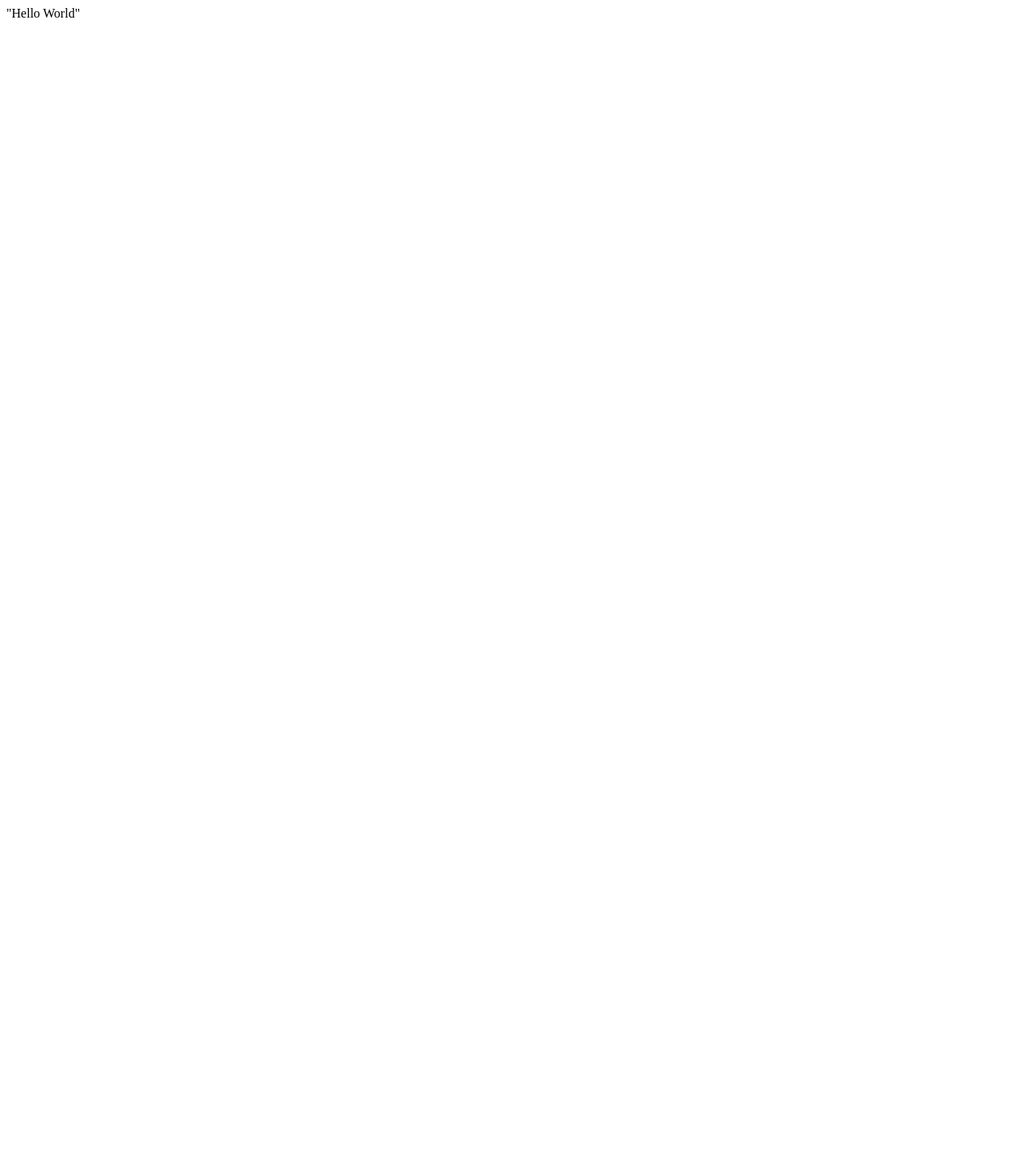
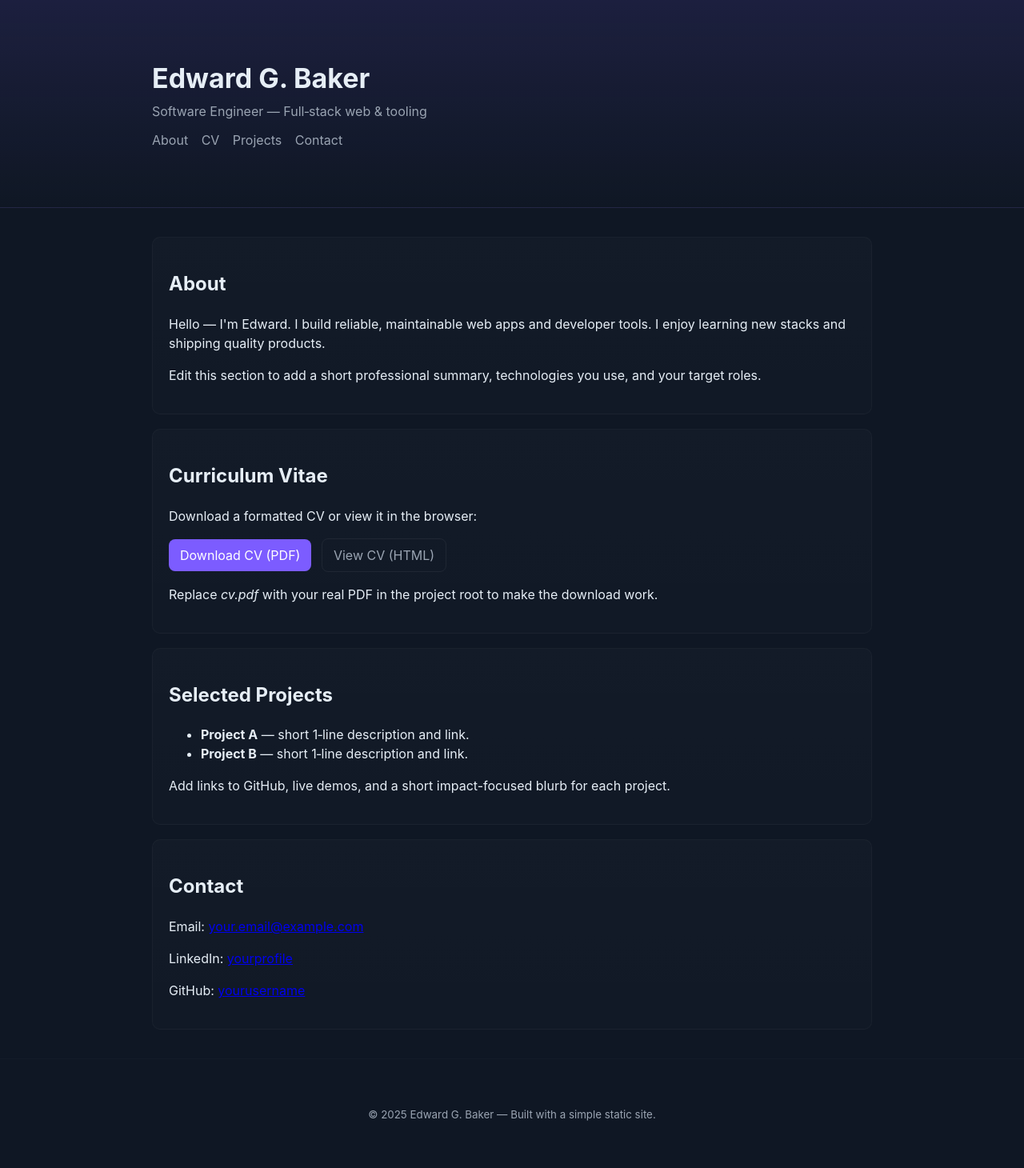
Before and after one commit to edwardghbaker/edwardghbaker.github.io, a plain HTML site: page index.html in a window 1280 px wide. Shown: the whole page at 80% size. Before the commit the page ends 800 px from the top, so only its background shows below. Drawn offline with Linux system fonts and the light colour scheme.

Commit message:
On branch main Your branch is up to date with 'origin/main'.
Changes to be committed:
	new file:   README.md
	new file:   cv.html
	new file:   cv.pdf
	modified:   index.html
	new file:   styles.css

```diff
--- a/index.html
+++ b/index.html
@@ -1 +1,68 @@
-"Hello World"
+<!doctype html>
+<html lang="en">
+<head>
+	<meta charset="utf-8">
+	<meta name="viewport" content="width=device-width,initial-scale=1">
+	<title>Edward G. Baker — Portfolio & CV</title>
+	<meta name="description" content="Edward G. Baker — software engineer. Portfolio, CV, projects and contact.">
+	<link rel="stylesheet" href="styles.css">
+</head>
+<body>
+	<header class="site-header">
+		<div class="container">
+			<h1 class="site-title">Edward G. Baker</h1>
+			<p class="site-subtitle">Software Engineer — Full‑stack web & tooling</p>
+			<nav class="nav">
+				<a href="#about">About</a>
+				<a href="#cv">CV</a>
+				<a href="#projects">Projects</a>
+				<a href="#contact">Contact</a>
+			</nav>
+		</div>
+	</header>
+
+	<main class="container">
+		<section id="about" class="card">
+			<h2>About</h2>
+			<p>Hello — I'm Edward. I build reliable, maintainable web apps and developer tools. I enjoy learning new stacks and shipping quality products.</p>
+			<p>Edit this section to add a short professional summary, technologies you use, and your target roles.</p>
+		</section>
+
+		<section id="cv" class="card">
+			<h2>Curriculum Vitae</h2>
+			<p>Download a formatted CV or view it in the browser:</p>
+			<p>
+				<a class="btn" href="cv.pdf" download>Download CV (PDF)</a>
+				<a class="btn btn-outline" href="cv.html">View CV (HTML)</a>
+			</p>
+			<p>Replace <em>cv.pdf</em> with your real PDF in the project root to make the download work.</p>
+		</section>
+
+		<section id="projects" class="card">
+			<h2>Selected Projects</h2>
+			<ul>
+				<li><strong>Project A</strong> — short 1‑line description and link.</li>
+				<li><strong>Project B</strong> — short 1‑line description and link.</li>
+			</ul>
+			<p>Add links to GitHub, live demos, and a short impact-focused blurb for each project.</p>
+		</section>
+
+		<section id="contact" class="card">
+			<h2>Contact</h2>
+			<p>Email: <a href="mailto:your.email@example.com">your.email@example.com</a></p>
+			<p>LinkedIn: <a href="https://www.linkedin.com/in/yourprofile" target="_blank" rel="noopener">yourprofile</a></p>
+			<p>GitHub: <a href="https://github.com/yourusername" target="_blank" rel="noopener">yourusername</a></p>
+		</section>
+	</main>
+
+	<footer class="site-footer">
+		<div class="container">
+			<small>© <span id="year"></span> Edward G. Baker — Built with a simple static site.</small>
+		</div>
+	</footer>
+
+	<script>
+		document.getElementById('year').textContent = new Date().getFullYear();
+	</script>
+</body>
+</html>
--- /dev/null
+++ b/styles.css
@@ -0,0 +1,17 @@
+:root{
+  --bg:#0f1724; --card:#0b1220; --muted:#9aa4b2; --accent:#7c5cff; --glass: rgba(255,255,255,0.03);
+}
+*{box-sizing:border-box}
+body{font-family:Inter, system-ui, -apple-system, 'Segoe UI', Roboto, 'Helvetica Neue', Arial; margin:0; background:var(--bg); color:#e6eef6; line-height:1.5}
+.container{max-width:900px;margin:36px auto;padding:0 20px}
+.site-header{background:linear-gradient(180deg, rgba(124,92,255,0.12), transparent);padding:36px 0;border-bottom:1px solid rgba(255,255,255,0.03)}
+.site-title{margin:0;font-size:28px}
+.site-subtitle{margin:4px 0 12px;color:var(--muted)}
+.nav a{color:var(--muted);margin-right:12px;text-decoration:none}
+.card{background:linear-gradient(180deg, rgba(255,255,255,0.02), rgba(255,255,255,0.01));padding:20px;border-radius:10px;margin-bottom:18px;border:1px solid rgba(255,255,255,0.03)}
+.btn{display:inline-block;padding:8px 14px;border-radius:8px;background:var(--accent);color:white;text-decoration:none}
+.btn-outline{background:transparent;border:1px solid rgba(255,255,255,0.06);color:var(--muted);margin-left:8px}
+.site-footer{padding:20px 0;color:var(--muted);text-align:center;border-top:1px solid rgba(255,255,255,0.02)}
+@media(min-width:800px){.site-title{font-size:34px}.container{padding:0}}
+/* Print-friendly CV view */
+@media print{body{background:white;color:black} .nav, .site-footer{display:none} .card{border:none;background:transparent}}
```
Also changed, not shown: cv.html (added, +65 -0 lines), 2 other files.
